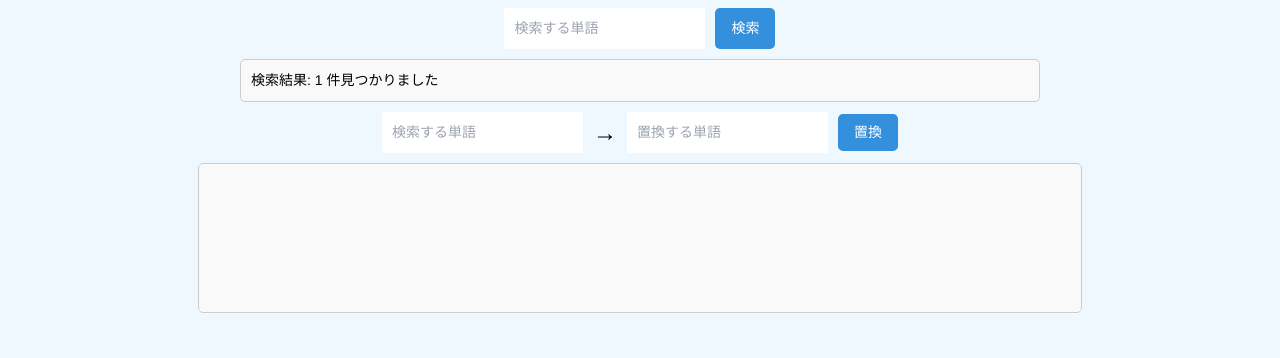
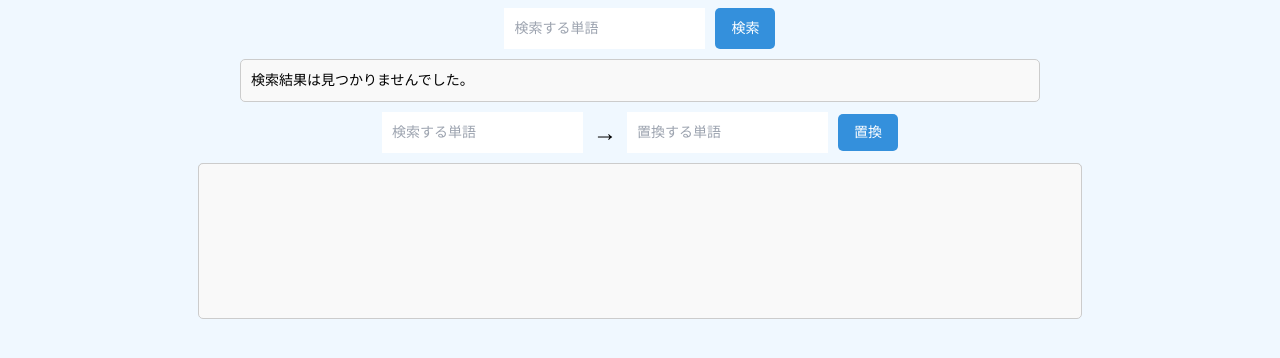
Before and after one commit to hahaharuruki/my-project, a Vue app: page /word-search-replace in a window 1280 px wide. Both pictures are taken after a click on the button "検索". Shown: the part 336-694 px from the top of the page. Built offline with nearby package versions, Linux system fonts and the light colour scheme.

Commit message:
Add text highlight

```diff
--- a/src/views/WordSearchReplace.vue
+++ b/src/views/WordSearchReplace.vue
@@ -21,11 +21,11 @@
       </div>
       <div class="search-container">
         <input v-model="searchQuery" placeholder="検索する単語" class="search-input" />
-        <button @click="searchWordInText" class="search-button">検索</button>
+        <button @click="highlightText" class="search-button">検索</button>
       </div>
-      <div v-if="searchExecuted" class="search-results">
-        <p v-if="searchResults.length > 0">検索結果: {{ searchResults.length }} 件見つかりました</p>
-        <p v-else>検索結果: 見つかりませんでした</p>
+      <div v-if="searchPerformed" class="search-results">
+        <p v-if="searchResults.length">検索結果: {{ searchResults.length }}件見つかりました。</p>
+        <p v-else>検索結果は見つかりませんでした。</p>
       </div>
       <div class="search-replace">
         <div class="search-replace-inputs">
@@ -35,7 +35,10 @@
           <button @click="replaceText" class="replace-button">置換</button>
         </div>
       </div>
-      <div class="text-display" v-html="highlightedText"></div>
+      <div class="textarea-container">
+        <pre class="highlighted-text" v-html="highlightedText"></pre>
+        <textarea v-model="text" class="text-display" @input="autoResize"></textarea>
+      </div>
     </div>
 
     <!-- フッター広告スペース -->
@@ -59,11 +62,11 @@ export default {
     const text = ref('');
     const searchQuery = ref('');
     const searchResults = ref([]);
+    const searchPerformed = ref(false);
     const searchWord = ref('');
     const replaceWord = ref('');
     const adsContainerTop = ref(null);
     const adsContainerBottom = ref(null);
-    const searchExecuted = ref(false);
 
     const pasteText = async () => {
       try {
@@ -82,6 +85,8 @@ export default {
 
     const clearText = async () => {
       text.value = '';
+      searchResults.value = [];
+      searchPerformed.value = false;
       await nextTick();
       autoResize();
     };
@@ -147,31 +152,34 @@ export default {
       autoResize();
     };
 
-    const searchWordInText = () => {
+    const highlightText = () => {
+      searchPerformed.value = true;
       searchResults.value = [];
-      searchExecuted.value = true;
-      const regex = new RegExp(searchQuery.value, 'g');
+      if (searchQuery.value === '') {
+        return;
+      }
+      const regex = new RegExp(searchQuery.value, 'gi');
       const matches = text.value.match(regex);
       if (matches) {
         searchResults.value = matches;
       }
     };
 
+    const highlightedText = computed(() => {
+      if (searchQuery.value === '') {
+        return text.value.replace(/\n/g, '<br>');
+      }
+      const regex = new RegExp(`(${searchQuery.value})`, 'gi');
+      return text.value.replace(regex, '<mark>$1</mark>').replace(/\n/g, '<br>');
+    });
+
     const autoResize = () => {
       const textarea = document.querySelector('.text-display');
+      if (textarea) {
         textarea.style.height = 'auto';
         textarea.style.height = textarea.scrollHeight + 'px';
+      }
     };
-
-    const highlightText = () => {
-      const regex = new RegExp(`(${searchQuery.value})`, 'gi');
-      const highlightedText = text.value.replace(regex, '<span class="highlight">$1</span>');
-      return highlightedText;
-    };
-
-    const highlightedText = computed(() => {
-      return highlightText();
-    });
 
     onMounted(() => {
       const adsScript = document.createElement('script');
@@ -194,6 +202,7 @@ export default {
       text,
       searchQuery,
       searchResults,
+      searchPerformed,
       searchWord,
       replaceWord,
       pasteText,
@@ -201,12 +210,11 @@ export default {
       handleFileUpload,
       handleDrop,
       replaceText,
-      searchWordInText,
+      highlightText,
       autoResize,
+      highlightedText,
       adsContainerTop,
-      adsContainerBottom,
-      searchExecuted,
-      highlightedText
+      adsContainerBottom
     };
   }
 };
@@ -282,6 +290,29 @@ border-radius: 5px;
 cursor: pointer;
 }
 
+.textarea-container {
+position: relative;
+width: 100%;
+}
+
+.highlighted-text {
+position: absolute;
+top: 0;
+left: 0;
+right: 0;
+bottom: 0;
+white-space: pre-wrap;
+word-wrap: break-word;
+padding: 15px;
+border: 1px solid #ccc;
+border-radius: 5px;
+margin-bottom: 10px;
+font-size: 1em;
+box-sizing: border-box;
+background-color: #f9f9f9;
+pointer-events: none;
+}
+
 .text-display {
 width: 100%;
 min-height: 150px;
@@ -293,8 +324,11 @@ font-size: 1em;
 box-sizing: border-box;
 overflow-wrap: break-word;
 white-space: pre-wrap;
-background-color: #f9f9f9;
+background-color: transparent;
 resize: none;
+color: transparent;
+caret-color: black;
+z-index: 1;
 }
 
 .search-replace {
@@ -352,8 +386,4 @@ border: 1px solid #ccc;
 border-radius: 5px;
 background-color: #f9f9f9;
 }
-
-.highlight {
-background-color: yellow;
-}
 </style>
```
Lines whose indentation alone changed are shown as unchanged.
